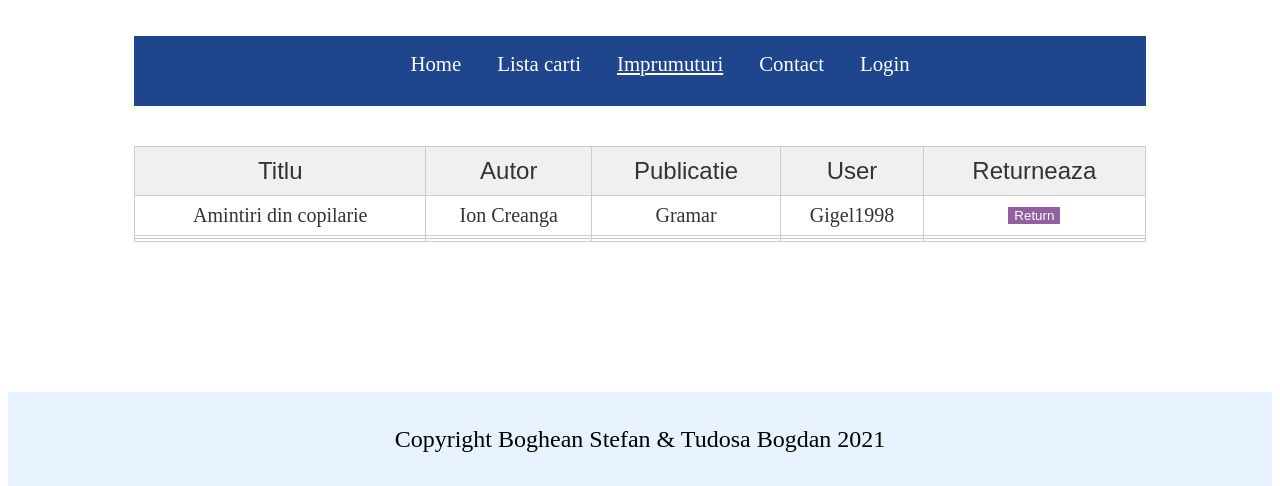
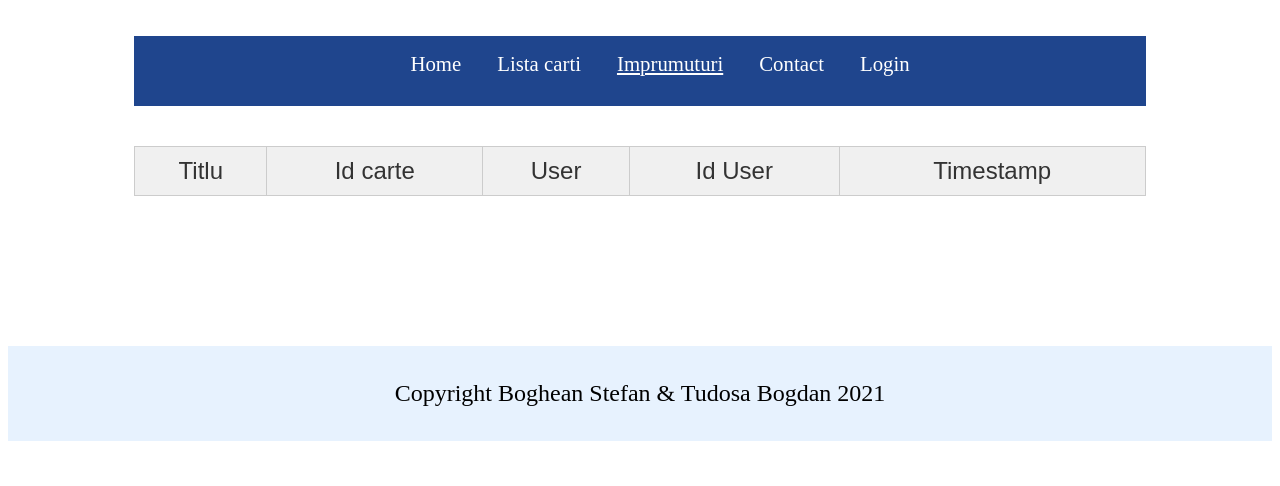
Before and after one commit to steb98/ProiectAI, a PHP site: page /ProiectAI/imprumuturi.php in a window 1280 px wide. Shown: the part 202-688 px from the top of the page. Run offline with PHP 8.4, Linux system fonts and the light colour scheme; lists and menus that the app fills with data are empty.

Commit message:
Lista de borrow e functionala

```diff
--- /dev/null
+++ b/Borrow.class.php
@@ -0,0 +1,38 @@
+<?php
+
+    class Borrow{
+        private $id;
+        private $id_book;
+        private $id_user;
+        private $timestamp;
+
+
+
+        function __construct($row){
+            $this->id = $row['id'];
+            $this->id_book = $row['id_book'];
+            $this->id_user = $row['id_user'];
+            $this->timestamp = $row['timestamp'];
+        }
+
+        public function getId(){
+            return $this->id;
+        }
+        public function getIdBook(){
+            return $this->id_book;
+        }
+        public function getIdUser(){
+            return $this->id_user;
+        }
+        public function getTimestamp(){
+            return $this->timestamp;
+        }
+
+    }
+
+
+
+
+
+
+?>
--- a/Database.class.php
+++ b/Database.class.php
@@ -2,6 +2,7 @@
 require "Anunturi.class.php";
 require "Book.class.php";
 require "User.class.php";
+require "Borrow.class.php";
 
 class Database
 {
@@ -46,4 +47,32 @@ class Database
 
     }
 
+    public static function getBorrows(){
+        $lisatBorrows = [];
+        $sql = "SELECT * from borrows";
+        $conn = self::getConn();
+        foreach ($conn->query($sql) as $row) {
+            $listaBorrows[] = new Borrow($row);
+        }
+        return $listaBorrows;
+    }
+
+    public static function getBorrowsByIdUser($id_user){
+        $listaBorrows = [];
+        $sql = "SELECT * from borrows where id_user = ".$id_user;
+        $conn = self::getConn();
+        foreach ($conn->query($sql) as $row) {
+            $listaBorrows[] = new Borrow($row);
+        }
+        return $listaBorrows;
+    }
+
+    public static function getUserById($id){
+        $user;
+        $sql = "SELECT * from users where id = ".$id;
+        $conn = self::getConn();
+        return new User($conn->query($sql)->fetch());
+    }
+
+
 }
--- a/imprumuturi.php
+++ b/imprumuturi.php
@@ -3,47 +3,67 @@
 
 <?php
 
-  include "header.php";
+	require "header.php";
+	require "Database.class.php";
+	$err = "";
+	$table = "<form>";
+
+	$table =$table . '<table class = "lista"> <thead> <tr>';
+	//generare head tabel
+	$table = $table . '<th>Titlu</th>';
+	$table = $table . '<th>Id carte</th>';
+	$table = $table . '<th>User</th>';
+	$table = $table . '<th>Id User</th>';
+	$table = $table . '<th>Timestamp</th>';
+	$table = $table . '</tr></thead>';
+	//inceput body tabel
+	$table = $table . '<tbody>';
+	session_start();
+    if(!isset($_SESSION["loggedin_user"])){
+        $err = "Trebuie sa fiti logati pentru a putea vedea cartile imprumutate";
+    }else{
+		if(isset($_SESSION["loggedin_role"]) && $_SESSION["loggedin_role"] == "admin"){
+			//afiseaza toate imprumuturile
+			$listaBorrows = Database::getBorrows();
 
 
+		}
+		if(isset($_SESSION["loggedin_role"]) && $_SESSION["loggedin_role"] == "student"){
+			//afiseaza imprumuturile acestui user
+			$user = Database::getUserById($_SESSION["loggedin_user"]);
+			$listaBorrows = Database::getBorrowsByIdUser($user->getId());
+
+		}
+		//generare linii tabel
+		foreach($listaBorrows as $imprumut){
+			$table = $table . '<tr>';
+			//Titlu carte
+			$table = $table . '<td>' .Database::getBookById($imprumut->getIdBook())["title"]. '</td>';
+			//id carte
+			$table = $table . '<td>' . $imprumut->getIdBook() . '</td>';
+			//Username
+			$table = $table . '<td>' .Database::getUserById($imprumut->getIdUser())->getUsername(). '</td>';
+			//id user
+			$table = $table . '<td>' . $imprumut->getIdUser() . '</td>';
+			//timestamp
+			$table = $table . '<td>' . $imprumut->getTimestamp() . '</td>';
+
+			$table = $table . '</tr>';
+		}
+
+	}
+
+    $table = $table . '</tbody>';
+	$table = $table . '</table>';
+	$table = $table . '</form>';
+
+print($table);
+
 ?>
-<form>
-    <table class = "lista">
-<thead>
-  <tr>
-    <th>Titlu</th>
-    <th>Autor</th>
-    <th>Publicatie</th>
-    <th>User</th>
-    <th>Returneaza</th>
-  </tr>
-</thead>
-<tbody>
-  <tr>
-    <td>Amintiri din copilarie</td>
-    <td>Ion Creanga</td>
-    <td>Gramar</td>
-    <td>Gigel1998</td>
-    <td><input class="button" type="submit" value="Return"></td>
-  </tr>
-  <tr>
-    <td></td>
-    <td></td>
-    <td></td>
-    <td></td>
-    <td></td>
-  </tr>
-  <tr>
-    <td></td>
-    <td></td>
-    <td></td>
-    <td></td>
-    <td></td>
-  </tr>
-</tbody>
-</table>
-</form>
-    </div>
+
+
+
+</div>
     <?php include "footer.php" ?>
   </body>
 </html>
--- a/login.php
+++ b/login.php
@@ -35,7 +35,7 @@
             if($row = $stmt->fetch()){
               $password = $row["password"];
               if($pass === $password){
-                $_SESSION["loggedin_user"] = $row["username"];
+                $_SESSION["loggedin_user"] = $row["id"];
                 $_SESSION["loggedin_role"] = $row["role"];
                 $err = "userul ".$_SESSION["loggedin_user"]." este logat";
               }else{
```
